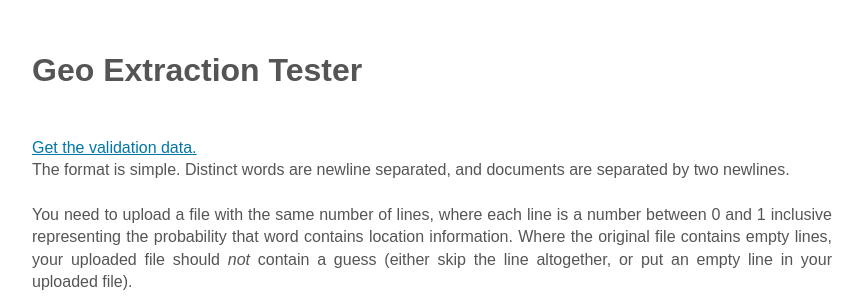
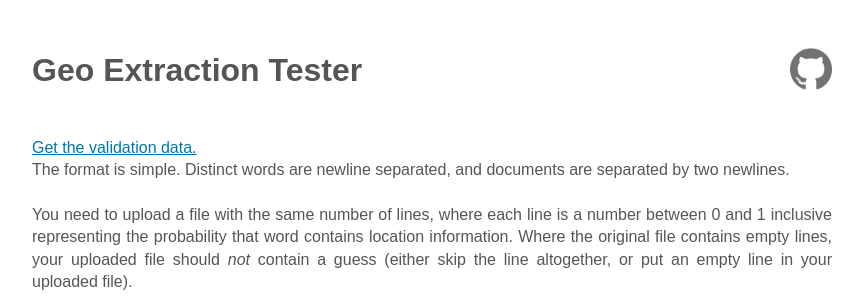
Before and after one commit to chicago-justice-project/geo-extract-tester, a Flask app: page / in a window 1280 px wide. Shown: the top 300 px of the page, without its empty margins (208-1071 px from the left). Run offline with Flask 2, Linux system fonts and the light colour scheme.

Commit message:
add link back to github

```diff
--- a/templates/base.html
+++ b/templates/base.html
@@ -32,11 +32,32 @@
         text-decoration: underline;
     }
 
+    .pic {
+        width: 42px;
+        height: 42px;
+        border: 0;
+        opacity: 0.6;
+        -webkit-transform: translateZ(0);
+        transition: opacity .5s;
+        -webkit-transform: translateZ(0);
+        -webkit-transition: opacity .5s;
+    }
+
+    .pic:hover {
+        width: 42px;
+        height: 42px;
+        border: 0;
+        opacity: 1.0;
+        transition: opacity .5s;
+        -webkit-transform: translateZ(0);
+        -webkit-transition: opacity .5s;
+    }
+
 </style>
 
 <title>Geo Extraction Tester</title>
 
-<h1><a href="/">Geo Extraction Tester</a></h1>
+<h1><a href="/">Geo Extraction Tester</a> <a href="https://github.com/chicago-justice-project/article-tagging"><img src="/static/img/GitHub-Mark-120px-plus.png" alt="GitHub Link" style="float: right;" class="pic"></a></h1>
 
 
 {% block content %}
```
